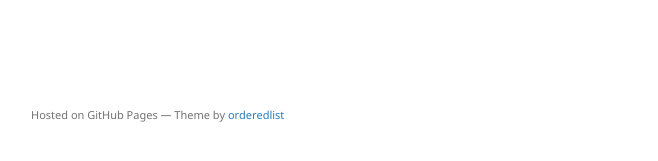
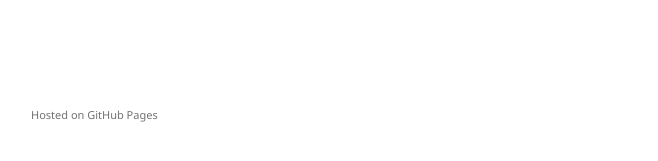
Before and after one commit to lucascimeca/lucascimeca.github.io, a Jekyll site: the page built from curriculum-vitae.md, in a window 1280 px wide. Shown: the part 706-867 px from the top of the page, without its empty margins (179-837 px from the left). Built offline with Jekyll 4.4.1, drawn with Linux system fonts in a browser that asks for light colours; nearby versions of some CDN libraries; the repository's description, which GitHub fills in, is left out; our own code applies the rules of GitHub Pages for plain Markdown files.

Commit message:
Update default.html

```diff
--- a/_layouts/default.html
+++ b/_layouts/default.html
@@ -50,7 +50,7 @@
         <h1>{{ site.title | default: site.github.repository_name }}</h1>
         <table style="width: 250px">
           <tr>
-            <th><a href="mailto:luca.scimeca@live.com" class="fa fa-envelope" target="_blank"></a></a></th>
+            <th><a href="mailto:luca.scimeca@live.com" class="fa fa-envelope"></a></a></th>
             <th>luca.scimeca@live.com</th>
           </tr>
         </table>
@@ -80,7 +80,7 @@
         {% if site.github.is_project_page %}
         <p>This project is maintained by <a href="{{ site.github.owner_url }}">{{ site.github.owner_name }}</a></p>
         {% endif %}
-        <p><small>Hosted on GitHub Pages &mdash; Theme by <a href="https://github.com/orderedlist">orderedlist</a></small></p>
+        <p><small>Hosted on GitHub Pages</p>
       </footer>
     </div>
     <script src="{{ '/assets/js/scale.fix.js' | relative_url }}"></script>
```
